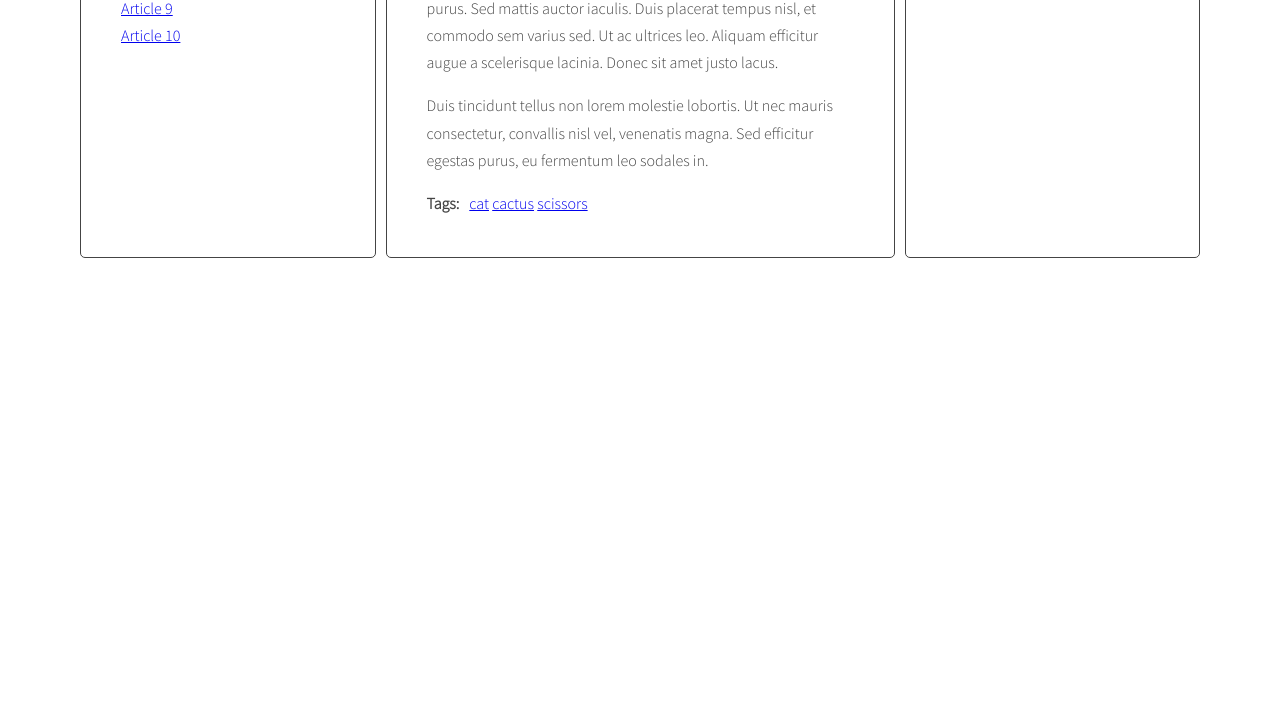
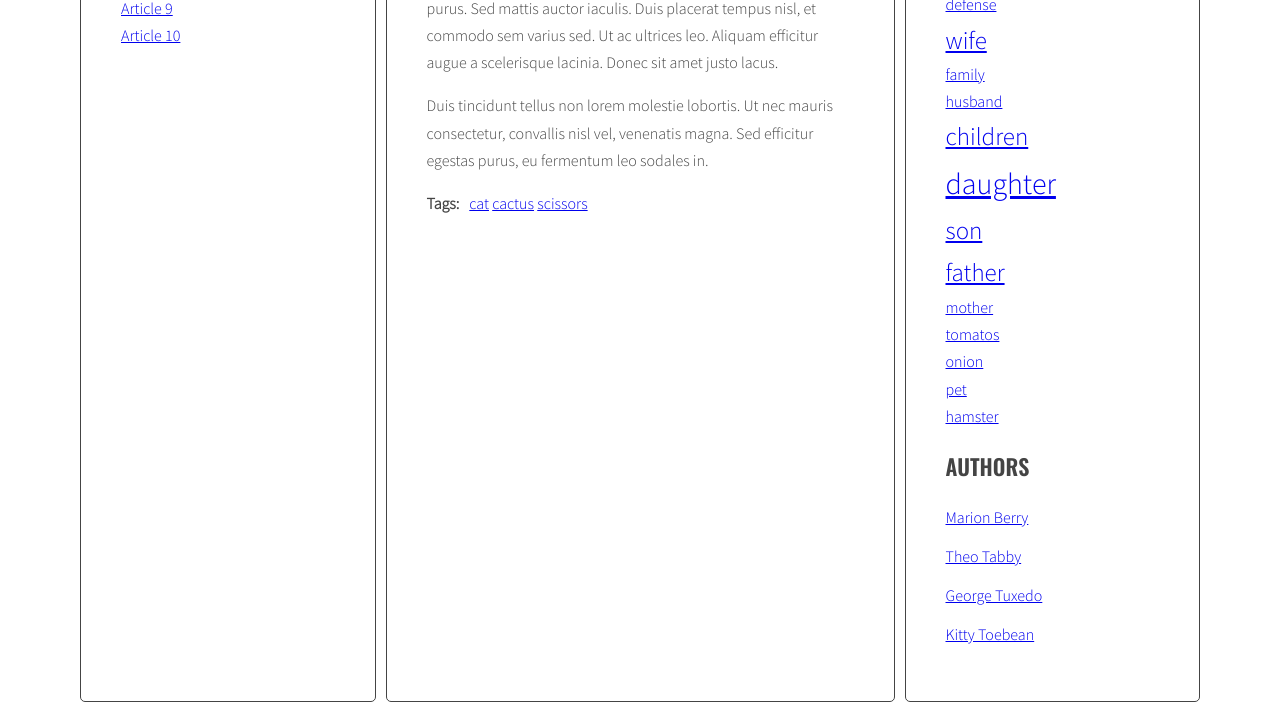
Before and after one commit to Mariusz-Tomasz-Gubernat/Blog, a website: page index.html in a window 1280 px wide. Shown: the part 581-1291 px from the top of the page. Before the commit the page ends 847 px from the top, so only its background shows below. Drawn offline with nearby package versions, Linux system fonts and the light colour scheme.

Commit message:
add functions of generate authors and tags in right sidebar

```diff
--- a/index.html
+++ b/index.html
@@ -224,11 +224,6 @@
         <div class="sidebar">
           <h2 class="section-title">Tags</h2>
           <ul class="list tags">
-            <li><a href="#">design</a> <span>(6)</span></li>
-            <li><a href="#">code</a> <span>(5)</span></li>
-            <li><a href="#">tutorials</a> <span>(4)</span></li>
-            <li><a href="#">reviews</a> <span>(4)</span></li>
-            <li><a href="#">news</a> <span>(6)</span></li>
           </ul>
           <h2 class="section-title">Authors</h2>
           <ul class="list authors">
--- a/js/script.js
+++ b/js/script.js
@@ -56,7 +56,35 @@ function generateTitleLinks(customSelector = '') {
   }
 }
 
+function calculateTagsParams(tags) {
+  const params = {
+    'max': 0,
+    'min': 999999,
+  }
+
+  for (let tag in tags) {
+    if (tags[tag] > params.max) {
+      params.max = tags[tag];
+    }
+    if (tags[tag] < params.min) {
+      params.min = tags[tag];
+    }
+  }
+
+  return params;
+}
+
+function calculateTagClass(count, params) {
+  const normalizedCount = count - params.min;
+  const normalizedMax = params.max - params.min;
+  const percentage = normalizedCount / normalizedMax;
+  const classNumber = Math.floor(percentage * (5 - 1) + 1);
+
+  return 'tag-size-' + classNumber;
+}
+
 function generateTags() {
+  let allTags = {};
 
   for (let article of articles) {
 
@@ -68,14 +96,31 @@ function generateTags() {
     for (let tag of dataTagsArray) {
       const linkHTML = '<li><a href="#tag-' + tag + '">' + tag + '</a></li> ';
       html = html + linkHTML;
+
+      if (!allTags.hasOwnProperty(tag)) {
+        allTags[tag] = 1;
+      } else {
+        allTags[tag]++;
+      }
     }
 
     tagsWrapper.innerHTML = html;
   }
+  const tagList = document.querySelector('.tags.list');
+  const tagsParams = calculateTagsParams(allTags)
+  let allTagsHTML = '';
+
+  for (let tag in allTags) {
+    const tagClass = calculateTagClass(allTags[tag], tagsParams);
+    const tagLinkHTML = '<li><a class="' + tagClass + '" href="#' + 'tag-' + tag + '">' + tag + '</a></li>';
+    allTagsHTML += tagLinkHTML;
+
+  }
+
+  tagList.innerHTML = allTagsHTML;
 }
 
 function tagClickHandler(event) {
-
   event.preventDefault();
 
   const clickedElement = this;
@@ -108,15 +153,36 @@ function addClickListenersToTags() {
 }
 
 function generateAuthors() {
+  let allAuthors = {};
+
   for (let article of articles) {
     const authorsWrapper = article.querySelector('.post-author');
     let html = '';
 
     const authorsDataTags = article.getAttribute('data-authors');
-    const linkHtml = '<a href="#' + authorsDataTags + '">' + authorsDataTags + '</a>';
+    const linkHtml = '<a href="#' + authorsDataTags + '">' + authorsDataTags + '</a>'
     html = html + linkHtml;
     authorsWrapper.innerHTML = html;
+
+    if (!allAuthors.hasOwnProperty(authorsDataTags)) {
+      allAuthors[authorsDataTags] = 1;
+    } else {
+      allAuthors[authorsDataTags]++;
+    }
   }
+
+  const authorList = document.querySelector('.authors.list');
+  let allAuthorsHTML = '';
+
+
+  for (let authorName in allAuthors) {
+    const authorLinkHTML = '<li><a href="#' + authorName + '">' + authorName + '</a></li>';
+    console.log(authorLinkHTML);
+    allAuthorsHTML += authorLinkHTML;
+  }
+
+  authorList.innerHTML = allAuthorsHTML;
+
 }
 
 function authorClickhandler() {
@@ -129,7 +195,7 @@ function authorClickhandler() {
     activeAuthor.classList.remove('active');
   }
 
-  const authors = document.querySelectorAll('.post-author a');
+  const authors = document.querySelectorAll('.post-author a')
 
   for (let author of authors) {
     author.classList.add('active');
--- a/sass/style.scss
+++ b/sass/style.scss
@@ -11,7 +11,9 @@ $font-text: 'Source Sans Pro', sans-serif;
 
 /* Global */
 
-*, *::before, *::after {
+*,
+*::before,
+*::after {
   box-sizing: border-box;
 }
 
@@ -34,6 +36,7 @@ body {
   text-transform: uppercase;
   font-family: $font-header;
   font-weight: 600;
+
   span {
     text-transform: none;
     font-weight: 400;
@@ -56,7 +59,8 @@ body {
   flex: 2 0 0;
 }
 
-.sidebar, .posts {
+.sidebar,
+.posts {
   background: $color-light;
   margin-right: 10px;
   padding: 40px;
@@ -80,8 +84,24 @@ body {
   list-style-type: none;
   margin: 0;
   padding: 0;
+
   .active {
     font-weight: bold;
+  }
+}
+
+.list.tags {
+
+  .tag-size-5 {
+    font-size: 30px;
+  }
+
+  .tag-size-3 {
+    font-size: 25px;
+  }
+
+  .tag-size-2 {
+    font-size: 20px;
   }
 }
 
@@ -103,6 +123,7 @@ body {
 
 .post {
   display: none;
+
   &.active {
     display: block;
   }
@@ -114,6 +135,7 @@ body {
 
 .post-tags {
   display: flex;
+
   p {
     margin: 0 10px 0 0;
   }
```
Also changed, not shown: css/style.css, 1 other file.
